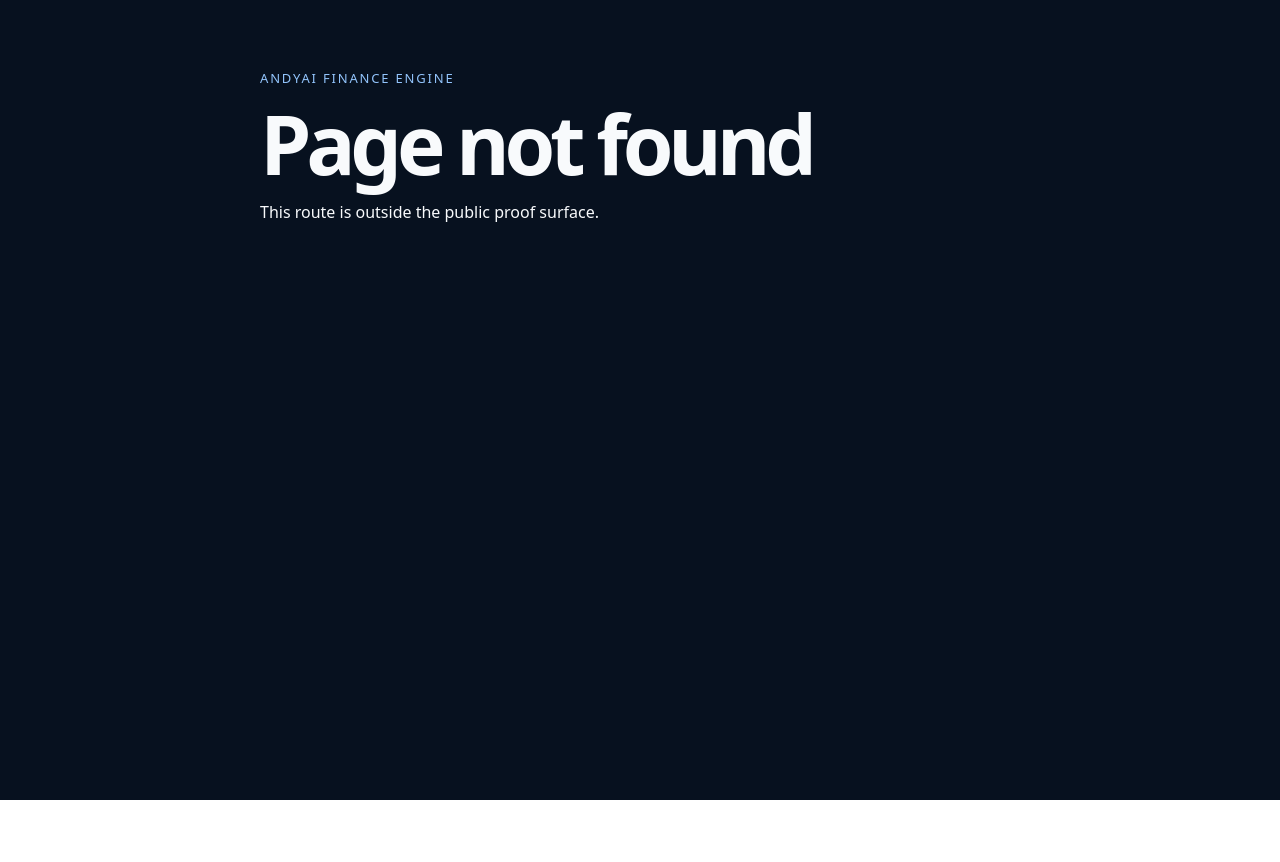
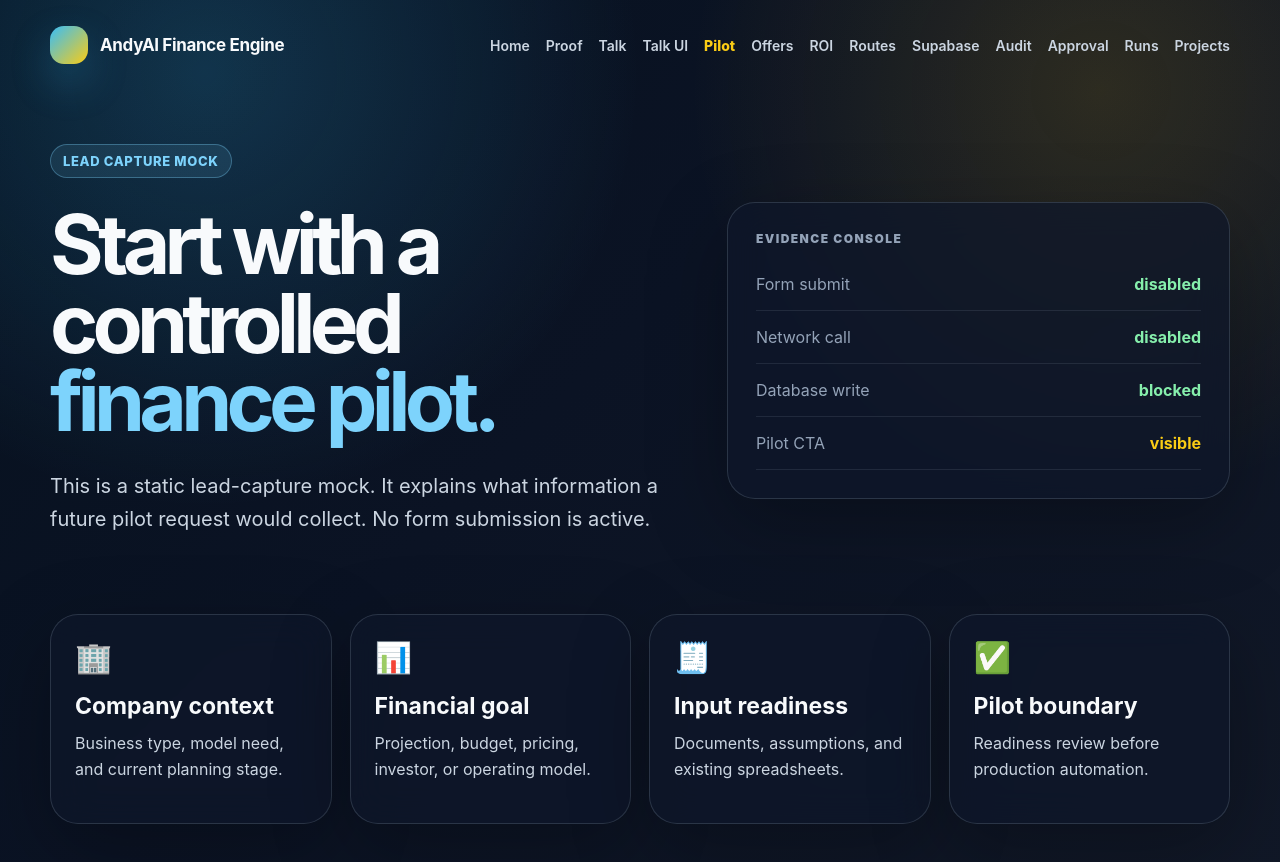
Before and after one commit to kolundzic/andyai-finance-engine, a Next.js app: page /lead in a window 1280 px wide. Before the commit this address had no page. Shown: the top 862 px of the page. Before the commit the page ends 800 px from the top, so only its background shows below. Built offline with nearby package versions, Linux system fonts and the light colour scheme.

Commit message:
feat: add v17.2.0 static lead capture mock

```diff
--- /dev/null
+++ b/app/lead/page.tsx
@@ -0,0 +1,31 @@
+import { EvidenceConsole, FeatureGrid, PrestigePage } from "../../src/ui/finance-prestige-system";
+
+export const metadata = {
+  title: "AndyAI Finance Engine — Lead Capture Mock",
+  description: "Static lead capture concept for future pilots.",
+};
+
+export default function LeadPage() {
+  return (
+    <PrestigePage
+      active="/pilot"
+      badge="Lead Capture Mock"
+      title="Start with a controlled"
+      accent="finance pilot."
+      lead="This is a static lead-capture mock. It explains what information a future pilot request would collect. No form submission is active."
+      right={<EvidenceConsole rows={[
+        ["Form submit", "disabled", "green"],
+        ["Network call", "disabled", "green"],
+        ["Database write", "blocked", "green"],
+        ["Pilot CTA", "visible", "gold"],
+      ]} />}
+    >
+      <FeatureGrid items={[
+        ["🏢", "Company context", "Business type, model need, and current planning stage."],
+        ["📊", "Financial goal", "Projection, budget, pricing, investor, or operating model."],
+        ["🧾", "Input readiness", "Documents, assumptions, and existing spreadsheets."],
+        ["✅", "Pilot boundary", "Readiness review before production automation."],
+      ]} />
+    </PrestigePage>
+  );
+}
--- a/package.json
+++ b/package.json
@@ -1,6 +1,6 @@
 {
   "name": "andyai-finance-engine",
-  "version": "17.1.0",
+  "version": "17.2.0",
   "private": true,
   "description": "AndyAI Finance Engine — public showcase powered by a governed financial modeling core.",
   "scripts": {
```
Also changed, not shown: 3 other files (tests, documents, lock files or other folders).
